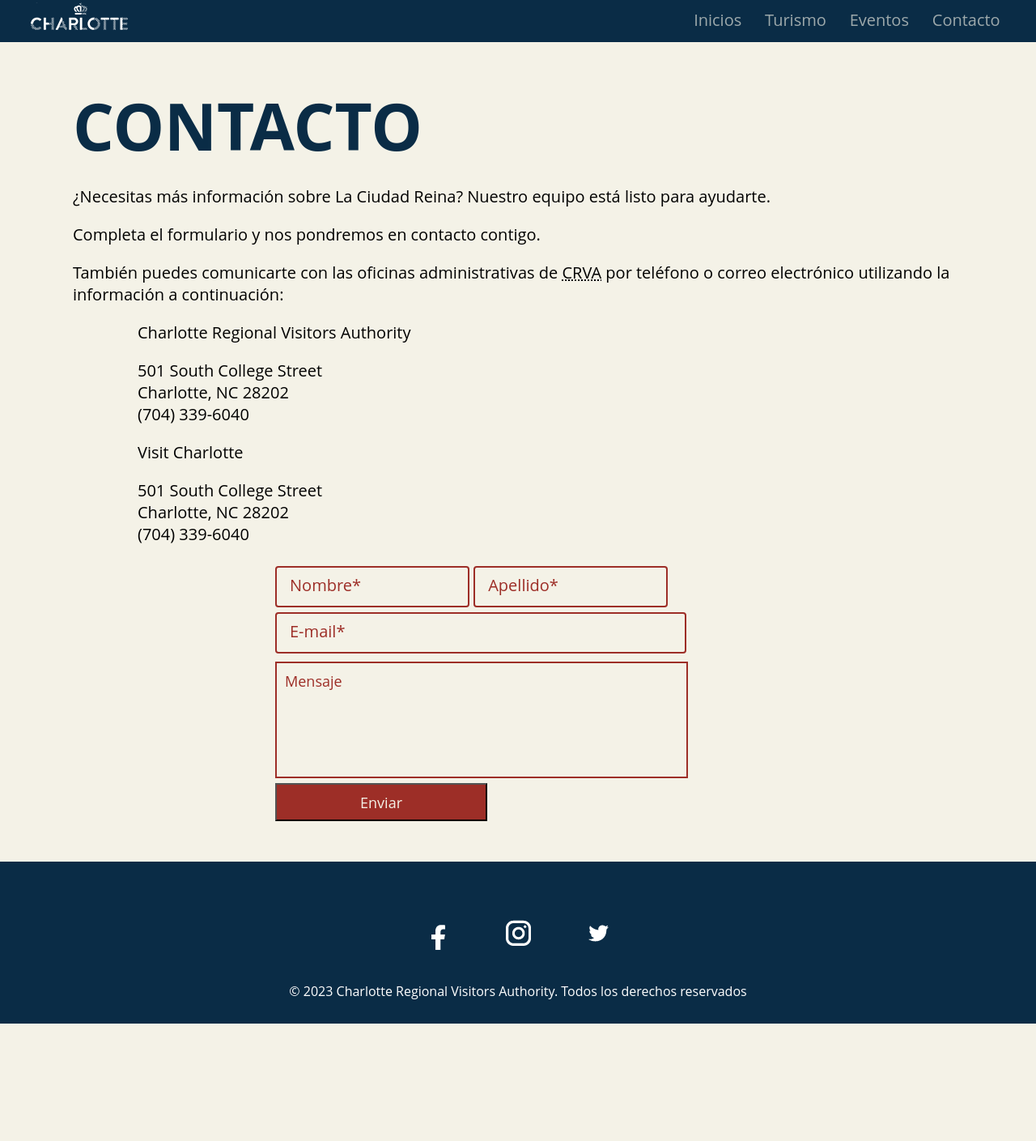
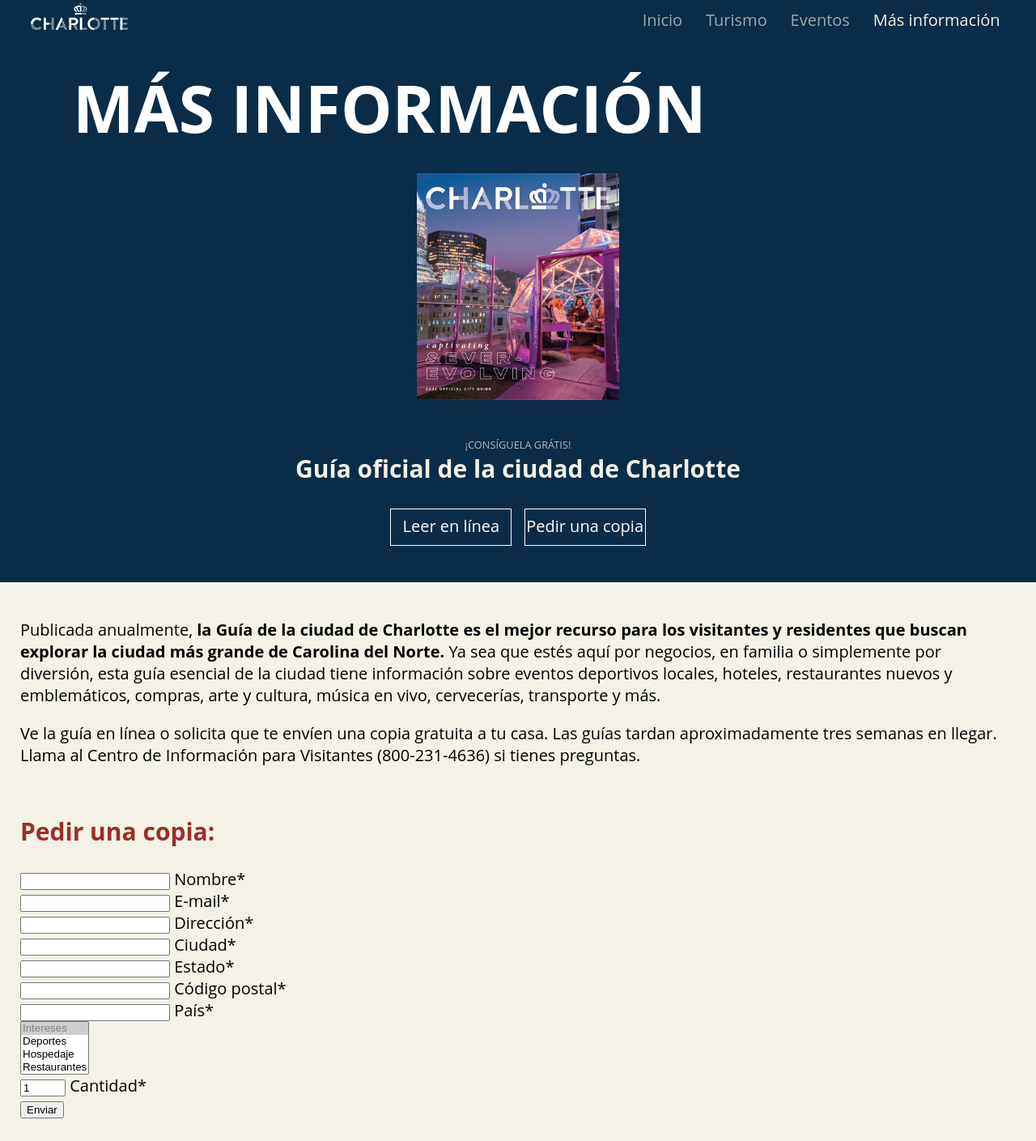
Before and after one commit to jetzerszeri/PreEntrega2Ramirez, a plain HTML site: page pgs/contacto.html in a window 1280 px wide. Shown: the part 4-1413 px from the top of the page at 81% size. Before the commit the page ends 1268 px from the top, so only its background shows below. Drawn offline with Linux system fonts and the light colour scheme; files whose address does not match are found by name.

Commit message:
preparando los inputs del formulairo antes de darles estilos

```diff
--- a/css/estilos.css
+++ b/css/estilos.css
@@ -130,6 +130,7 @@
   color: white;
   text-align: center;
   font-size: 1rem;
+  margin-top: 60px;
 }
 
 .redes {
@@ -313,7 +314,6 @@
 /* ----------------- turismo----------------- */
 
 .turismo,
-.contacto,
 .uptown {
   margin: auto;
   padding: 0 25px;
@@ -599,28 +599,114 @@
 
 /* ----------------- contacto----------------- */
 
+
+.contacto {
+  margin: 0;
+  /* padding: 0 25px; */
+  /* width: 100%;
+  max-width: 1150px; */
+}
+
+.contacto h1{
+  color: white;
+  background-color: #0a2c46;
+  /* padding: 30px 0; */
+  margin: 0 auto !important;
+  max-width: 1150px;
+  padding: 60px 25px 40px 25px;
+  font-size: 2.8rem;
+  line-height: 2.6rem;
+}
+
+.contacto img{
+  width: 100%;
+  max-width: 250px;
+}
+
+.contacto section:nth-of-type(1){
+  background-color: #0a2c46;
+  color: white;
+  text-align: center;
+  margin: -180px auto 0 auto;
+  padding: 200px 25px 40px 25px;
+}
+
+.contacto section:nth-of-type(1) > div div:first-child {
+  display: flex;
+  flex-direction: column-reverse;
+  margin-top: 40px;
+}
+
+.contacto h2 + p {
+  text-transform: uppercase;
+  text-align: center;
+  color: #b8b8b8;
+  margin: 0;
+  font-size: 0.8rem;
+  /* letter-spacing: 2px; */
+}
+
+.contacto section:nth-of-type(1) h2{
+  margin-top: 0;
+  color: #f4f2e7;
+}
+
+.contacto section:nth-of-type(1) a{
+  color: white;
+  display: inline-block;
+  height: 46px;
+  line-height: 42px;
+  text-align: center;
+  border: white 1px solid;
+  transition: all 0.25s ease;
+  width: 150px;
+  margin: 5px;
+}
+
+.contacto section:nth-of-type(1) a:hover{
+  background-color: white;
+  color: #0a2c46;
+}
+
+.contacto section:nth-of-type(2){
+  padding: 25px;
+}
+
+
+
+.contacto section:nth-of-type(2) h2{
+  color: #9d2e27;
+  margin-top: 60px;
+}
+
+
+
+
+
 .formulario {
-  width: 600px;
+  /* width: 600px; */
   margin: auto;
   margin-bottom: 50px;
 }
 
-.input-group {
+
+/* .input-group {
   position: relative;
-  display: inline-block;
-  margin-top: 6px;
-}
+  display: block; */
+  /* display: inline-block; */
+  /* margin-bottom: 6px;
+} */
 
 
-.input {
-  padding: 10px;
+/* .input {
+  padding: 16px;
   border: none;
   border-radius: 4px;
   font: inherit;
   color: #0a2c46;
   background-color: transparent;
   border: 2px solid #9d2e27;
-  width: 240px;
+  width: 100%;
 }
 
 .input-label {
@@ -630,26 +716,29 @@
   transform: translate (10px, 10px);
   transition: transform 1s;
   color: #9d2e27;
-  /* font-weight: bold; */
-}
+  font-weight: bold;
+} */
 
-.input:focus + .input-label,
+/* .input:focus + .input-label,
 .input:valid + .input-label {
   transform: translate(10px, -18px) scale(0.8);
   color: #9d2e27;
   padding-inline: 5px;
   background-color: #f4f2e7;
-}
+} */
 
-.input:is(:focus, :valid) {
-  /* outline-color: #9d2e27; */
+/* .input:is(:focus, :valid) {
+  outline-color: #9d2e27;
   border-color: #9d2e27;
-  /* border-radius: 1px; */
-}
-#email {
+  border-radius: 1px;
+} */
+
+
+/* #email {
   width: 508px;
-}
-input {
+} */
+
+/* input {
   outline: none;
 }
 
@@ -666,6 +755,7 @@
   font-family: "Open Sans", sans-serif;
   color: #0a2c46;
 }
+
 
 ::placeholder {
   color: #9d2e27;
@@ -687,7 +777,11 @@
   color: #f4f2e7;
   font-size: 18px;
   font-family: "Open Sans", sans-serif;
-}
+} */
+
+
+
+
 
 /* ----------------- fin de contacto----------------- */
 
--- a/pgs/contacto.html
+++ b/pgs/contacto.html
@@ -4,7 +4,7 @@
     <meta charset="UTF-8" />
     <meta http-equiv="X-UA-Compatible" content="IE=edge" />
     <meta name="viewport" content="width=device-width, initial-scale=1.0" />
-    <title>Contacto</title>
+    <title>Guía oficial de Charlotte</title>
     <link rel="stylesheet" href="../css/estilos.css" />
   </head>
   <body>
@@ -18,96 +18,164 @@
         </a>
         <div class="navbar-links">
           <ul>
-            <li><a href="../index.html">Inicios</a></li>
+            <li><a href="../index.html">Inicio</a></li>
             <li><a href="turismo.html">Turismo</a></li>
             <li><a href="eventos.html">Eventos</a></li>
-            <li><a href="#">Contacto</a></li>
+            <li><a href="#" class="pagina-activa">Más información</a></li>
           </ul>
         </div>
       </nav>
     </header>
 
     <main class="contacto">
-      <h1>Contacto</h1>
+      <h1>Más información</h1>
+      <section>
+        <img
+          src="../img/guiacharlotte.jpg"
+          alt="Portada de la guía oficial de la ciudad de charlotte"
+        />
+        <div>
+          <div>
+            <h2>Guía oficial de la ciudad de Charlotte</h2>
+            <p>¡Consíguela grátis!</p>
+          </div>
+          <a
+            href="https://view.publitas.com/charlotte-regional-visitors-authority/2023-charlotte-city-guide/page/1"
+            >Leer en línea</a
+          >
+          <a href="#">Pedir una copia</a>
+        </div>
+      </section>
+
+      <section>
+        <div>
+          <p>
+            Publicada anualmente,
+            <strong
+              >la Guía de la ciudad de Charlotte es el mejor recurso para los
+              visitantes y residentes que buscan explorar la ciudad más grande
+              de Carolina del Norte.</strong
+            >
+            Ya sea que estés aquí por negocios, en familia o simplemente por
+            diversión, esta guía esencial de la ciudad tiene información sobre
+            eventos deportivos locales, hoteles, restaurantes nuevos y
+            emblemáticos, compras, arte y cultura, música en vivo, cervecerías,
+            transporte y más.
+          </p>
+          <p>
+            Ve la guía en línea o solicita que te envíen una copia gratuita a tu
+            casa. Las guías tardan aproximadamente tres semanas en llegar. Llama
+            al Centro de Información para Visitantes (800-231-4636) si tienes
+            preguntas.
+          </p>
+        </div>
 
         <div>
-        <p>
-          ¿Necesitas más información sobre La Ciudad Reina? Nuestro equipo está
-          listo para ayudarte.
-        </p>
-        <p>Completa el formulario y nos pondremos en contacto contigo.</p>
-        <p>
-          También puedes comunicarte con las oficinas administrativas de
-          <abbr title="Charlotte Regional Visitors Authority">CRVA</abbr> por
-          teléfono o correo electrónico utilizando la información a
-          continuación:
-        </p>
-
-        <ul>
-          <li>
-            <ul>
-              <li>
-                <p>
-                  <span lang="en">Charlotte Regional Visitors Authority</span>
-                </p>
-              </li>
-              <li>501 South College Street</li>
-              <li>Charlotte, NC 28202</li>
-              <li>(704) 339-6040</li>
-            </ul>
-          </li>
-          <li>
-            <ul>
-              <li>
-                <p><span lang="en">Visit Charlotte</span></p>
-              </li>
-              <li>501 South College Street</li>
-              <li>Charlotte, NC 28202</li>
-              <li>(704) 339-6040</li>
-            </ul>
-          </li>
-        </ul>
+          <h2>Pedir una copia:</h2>
+          <form method="post" enctype="multipart/form-data">
+            <div class="input-group">
+              <input
+                type="text"
+                name="nombre"
+                id="name"
+                required
+                class="input"
+              />
+              <label for="name" class="input-label">Nombre*</label>
             </div>
 
-      <div class="formulario">
-        <form method="post" enctype="multipart/form-data">
             <div class="input-group">
-            <input type="text" name="nombre" id="name" required class="input" />
-            <label for="name" class="input-label">Nombre*</label>
+              <input
+                type="email"
+                name="correo"
+                id="correo"
+                required
+                class="input"
+              />
+              <label for="correo" class="input-label">E-mail*</label>
+            </div>
+
+            <div class="input-group">
+              <input
+                type="text"
+                name="direccion"
+                id="direccion"
+                required
+                class="input"
+              />
+              <label for="direccion" class="input-label">Dirección*</label>
             </div>
             <div class="input-group">
               <input
                 type="text"
-              name="apellido"
-              id="apellido"
+                name="ciudad"
+                id="ciudad"
                 required
                 class="input"
               />
-            <label for="apellido" class="input-label">Apellido*</label>
+              <label for="ciudad" class="input-label">Ciudad*</label>
             </div>
             <div class="input-group">
               <input
-              type="email"
-              name="email"
-              id="email"
+                type="text"
+                name="estado"
+                id="estado"
                 required
                 class="input"
               />
-            <label for="email" class="input-label">E-mail*</label>
+              <label for="estado" class="input-label">Estado*</label>
+            </div>
+            <div class="input-group">
+              <input
+                type="text"
+                name="zipcode"
+                id="zipcode"
+                required
+                class="input"
+              />
+              <label for="zipcode" class="input-label">Código postal*</label>
+            </div>
+            <div class="input-group">
+              <input type="text" name="pais" id="pais" required class="input" />
+              <label for="pais" class="input-label">País*</label>
             </div>
 
-          <textarea
-            name="mensaje"
-            id="mensaje"
-            cols="20"
-            rows="5"
-            placeholder="Mensaje"
-          ></textarea>
-          <!-- <label for="mensaje" class="input-label">Mensaje</label> -->
+            <div class="input-group">
+              <select
+                name="intereses"
+                id="intereses"
+                class="input"
+                multiple="multiple"
+              >
+                <option selected disabled>Intereses</option>
+                <option value="deportes">Deportes</option>
+                <option value="hospedaje">Hospedaje</option>
+                <option value="restaurantes">Restaurantes</option>
+                <option value="compras">Compras</option>
+                <option value="arte">Arte</option>
+                <option value="musica">Música</option>
+                <option value="transporte">Transporte</option>
+              </select>
+            </div>
+
+            <div class="input-group">
+              <input
+                type="number"
+                name="cantidad"
+                id="cantidad"
+                required
+                class="input"
+                min="1"
+                max="10"
+                value="1"
+              />
+              <label for="cantidad" class="input-label">Cantidad*</label>
+            </div>
 
             <input type="submit" id="enviar" value="Enviar" />
           </form>
         </div>
+      </section>
     </main>
 
     <footer>
```
Also changed, not shown: index.html (+1 -1 lines), pgs/eventos.html (+2 -2 lines), pgs/turismo.html (+1 -1 lines), img/guiacharlotte.jpg (added). Lines whose indentation alone changed are shown as unchanged.
